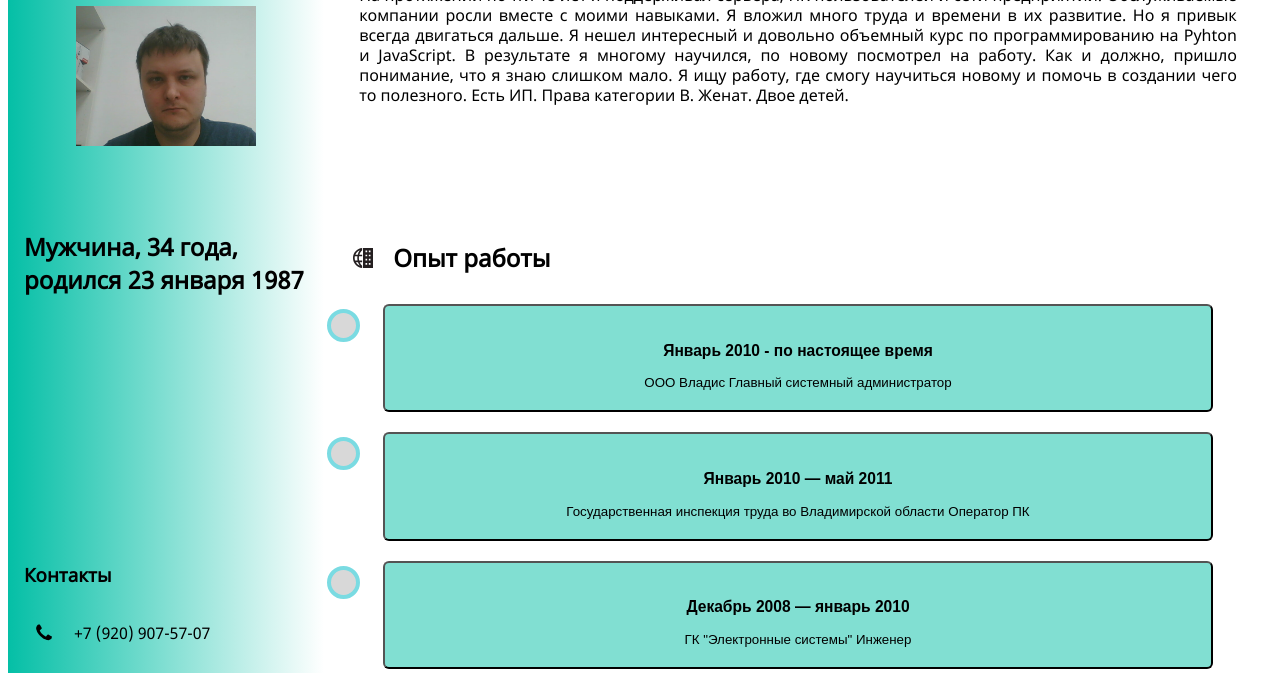
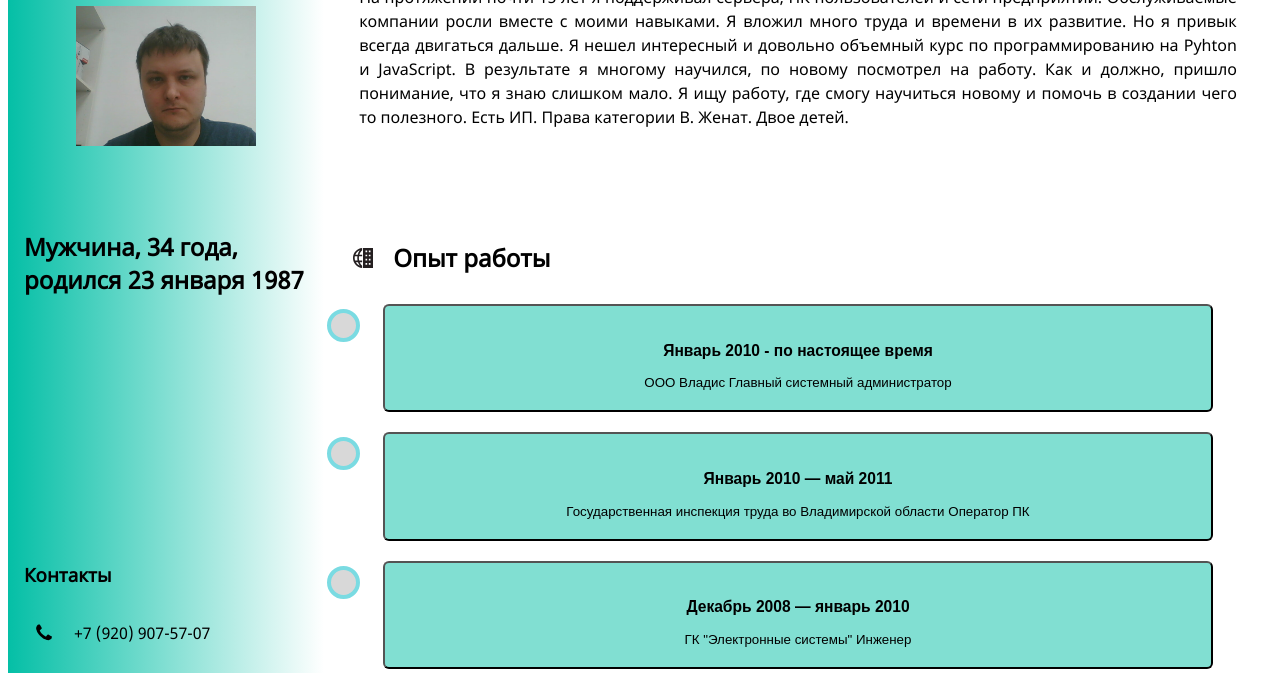
Before and after one commit to sergeylavroff/sergeylavroff.github.io, a plain HTML site: page index.html in a window 1280 px wide. Shown: the part 139-812 px from the top of the page. Drawn offline with Linux system fonts and the light colour scheme.

Commit message:
line-height correction

```diff
--- a/style.css
+++ b/style.css
@@ -87,7 +87,7 @@
     .about p {
       padding: 1vh 2vh;
       text-align: justify;
-      line-height: 2.5vh;
+      line-height: 3vh;
     }
     .education {padding: 1.5vw;}
     .education p {
```
